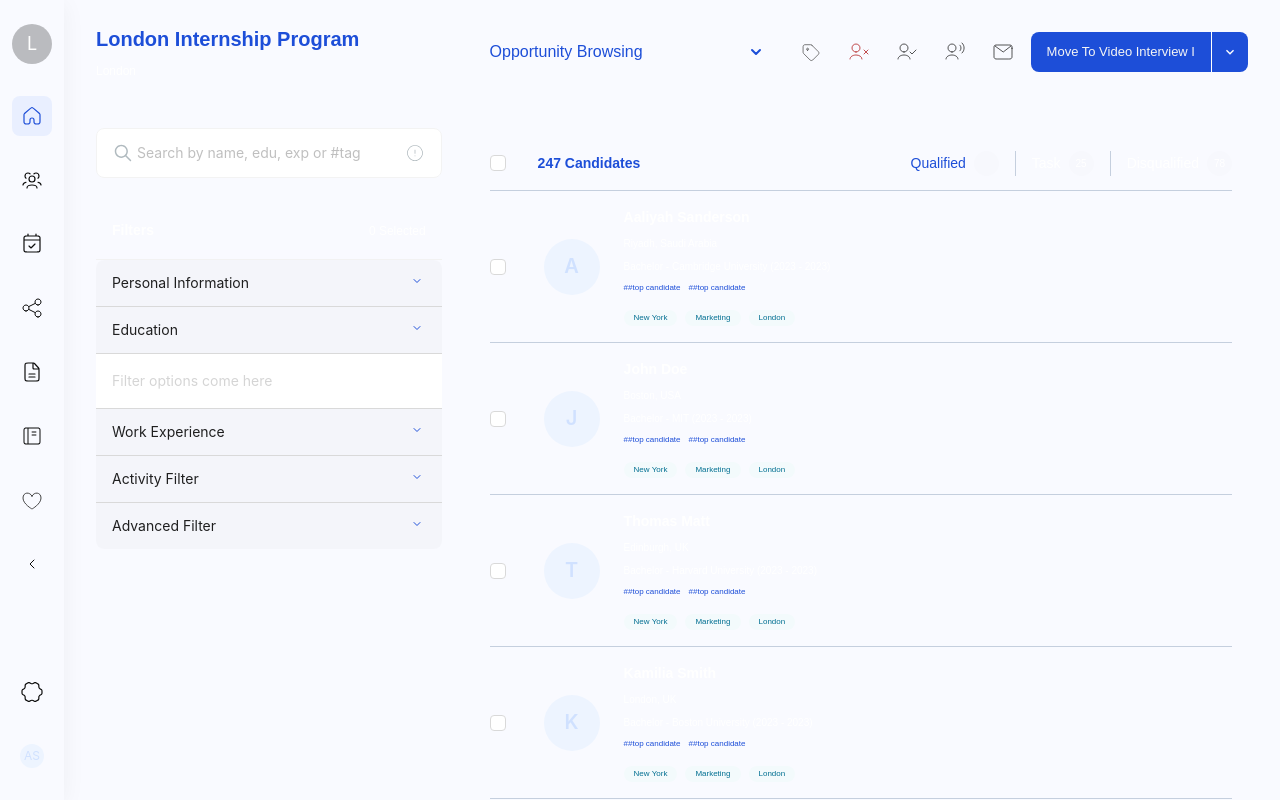
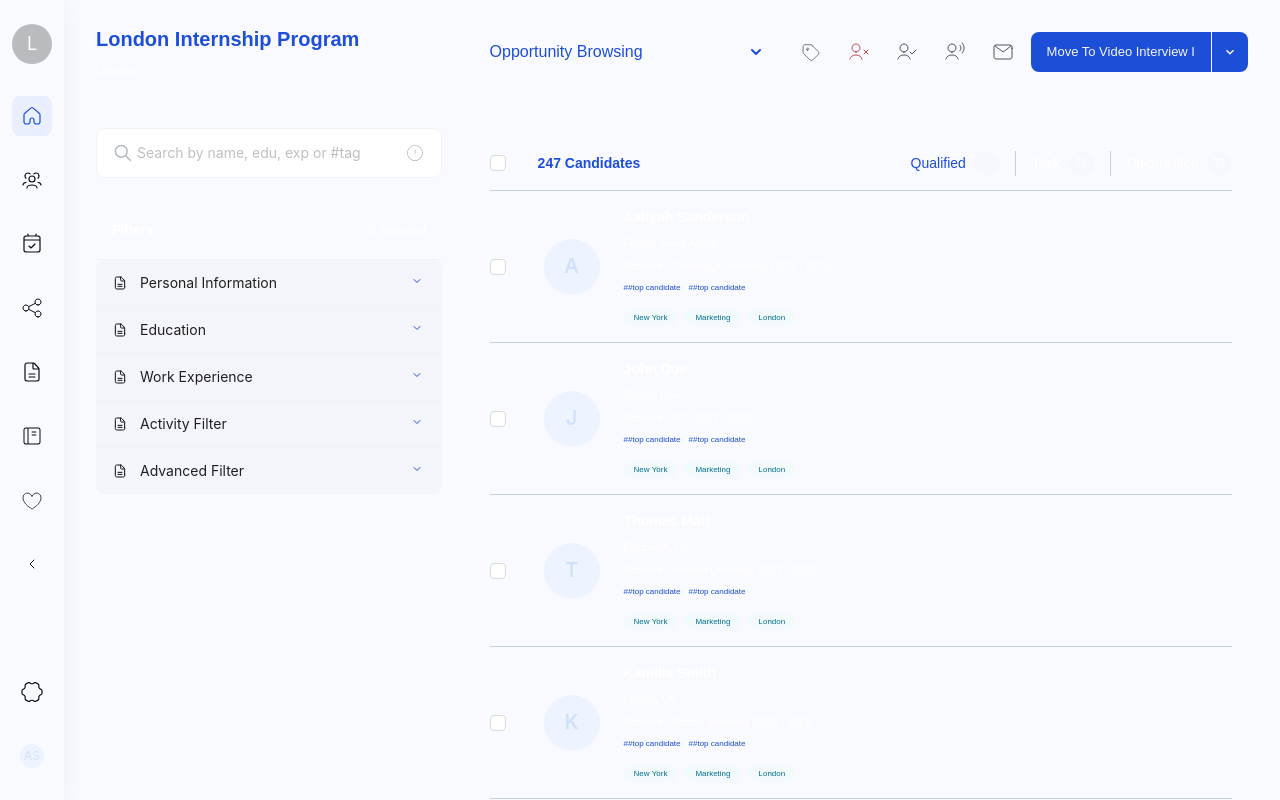
Before and after one commit to Erudite885/tasktwo, a React (Vite) app: page / in a window 1280 px wide. Shown: the top 800 px of the page. Built offline with nearby package versions, Linux system fonts and the light colour scheme.

Commit message:
filter dynamic component update

```diff
--- a/src/components/Filters/Filters.tsx
+++ b/src/components/Filters/Filters.tsx
@@ -1,48 +1,19 @@
-import React from "react";
 import { Input, Collapse } from "antd";
-import ChevronDown from "../../assets/chevron-down.svg";
-import FileMini from "../../assets/file-little.svg";
-import Info from "../../assets/infoicon.svg";
-import Search from "../../assets/search.svg";
 import { filterPagefilters } from "../../constants/index.ts";
+import { ChevronDown, FileMini, Info, Search } from "../../assets/index.ts";
 
 const Filters = () => {
-  const { Panel } = Collapse;
-
-  const onChange = (key) => {
+  const onChange = (key: string | string[]) => {
     console.log(key);
   };
-
-  // const filters = [
-  //   {
-  //     label: "Personal Information",
-  //     dropdown: true,
-  //   },
-  //   {
-  //     label: "Education",
-  //     dropdown: true,
-  //   },
-  //   {
-  //     label: "Work Experience",
-  //     dropdown: true,
-  //   },
-  //   {
-  //     label: "Activity Filter",
-  //     dropdown: true,
-  //   },
-  //   {
-  //     label: "Advanced Filter",
-  //     dropdown: false,
-  //   },
-  // ];
 
   return (
     <div>
       <Input
         placeholder="Search by name, edu, exp or #tag"
         className="!py-[13px] !px-[16px] rounded-[8px] border-[#F3F3F3] mb-[24px]"
-        prefix={ <img src={Search} alt='Search icon' />}
-        suffix={ <img src={Info} alt='Info icon' />}
+        prefix={<img src={Search} alt="Search icon" />}
+        suffix={<img src={Info} alt="Info icon" />}
       />
 
       <div className="bg-white rounded-[8px]">
@@ -52,22 +23,23 @@ const Filters = () => {
         </div>
 
         <Collapse
-          accordion
-          defaultActiveKey={["1"]}
+          items={filterPagefilters.map((filter, index) => {
+            return {
+              key: index,
+              label: filter.label,
+              children: (
+                <p className="text-[#D5D5D5]">Filter options comes here</p>
+              ),
+              extra: <img src={ChevronDown} alt="chevron down" />,
+              className: "!border-[#F2F2F2] rounded-0",
+              onClick: () => {},
+            };
+          })}
+          defaultActiveKey={[]}
           onChange={onChange}
-          expandIcon={() => { <img src={FileMini} alt='FileMini icon' />}}
+          expandIcon={() => <img src={FileMini} alt="file icon" />}
           className="!bg-white !border-[0px]"
-        >
-          {filterPagefilters.map((filter, index) => (
-            <Panel
-              key={index.toString()}
-              header={filter.label}
-              extra= { <img src={ChevronDown} alt='ChevronDown icon' />}
-            >
-              <p className="text-[#d5d5d5]">Filter options come here</p>
-            </Panel>
-          ))}
-        </Collapse>
+        />
       </div>
     </div>
   );
```
